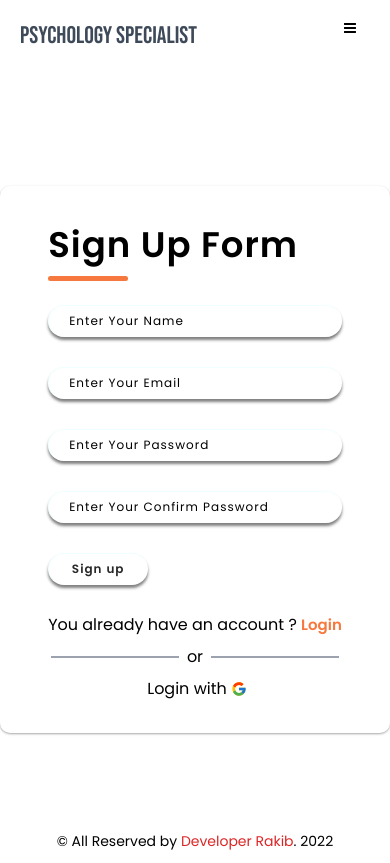
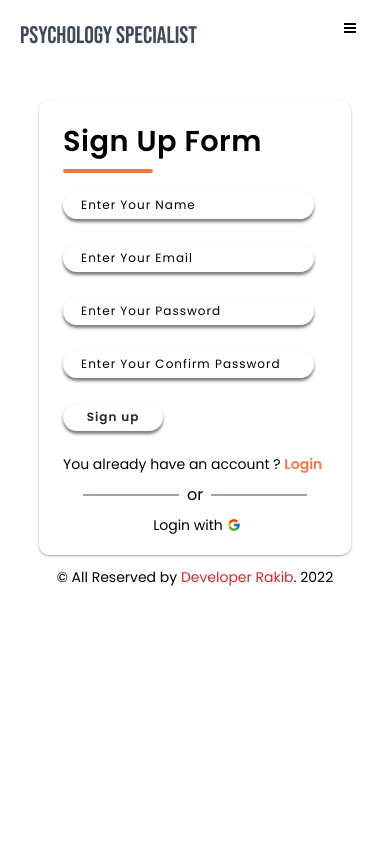
Before and after one commit to Developer-Rakib/Sara-Medical-Hall, a React (Create React App) app: page /signUp in a window 390 px wide. Built offline with nearby package versions, Linux system fonts and the light colour scheme; no server answers.

Commit message:
login and signup page responsive

```diff
--- a/src/pages/Home/Banner/Banner.css
+++ b/src/pages/Home/Banner/Banner.css
@@ -31,7 +31,7 @@
     color: white;
     font-size: 16px;
     padding: 9px 19px;
-    border-radius: 4px 4px 4px 20px;
+    border-radius: 4px 4px 4px 15px;
     font-weight: 500;
     transition: .2s;
     width: 135px;
--- a/src/pages/Home/Services/Services.css
+++ b/src/pages/Home/Services/Services.css
@@ -33,7 +33,7 @@
 }
 
 .services-info p {
-    margin: 10px 0px 20px 0;
+    margin: 10px 0px 0px 0;
 }
 
 .services-info button {
@@ -64,6 +64,20 @@
     color: white;
 }
 
+.price {
+    margin: 5px 0;
+    display: inline-block;
+    font-weight: 700;
+    font-size: 25px;
+    color: rgb(105, 104, 104);
+    /* color: rgb(251, 126, 16); */
+}
+
+.active .price {
+    color: white;
+    /* color: rgb(251, 126, 16); */
+}
+
 @media (max-width: 600px) {
     .services-container {
         width: 80%;
@@ -78,9 +92,10 @@
     }
 
     .services-info p {
-        margin: 7px 0px 15px 0;
+        margin: 7px 0px 0 0;
         font-size: 14px;
     }
+
 
     .services-info button {
         padding: 7px 15px;
--- a/src/pages/Home/Services/Services.js
+++ b/src/pages/Home/Services/Services.js
@@ -13,6 +13,7 @@ const Services = () => {
                 <div className='services-info'>
                     <h5 className="text-xl sm:text-2xl mt-4">Relationship Issues</h5>
                     <p>Sample text. Click to select the text box. Click again or double click to start editing the text.</p>
+                    <span className='price'>$100</span>
                     <button className='flex'><FiShoppingCart className='mr-2'></FiShoppingCart> APPOINMENT</button>
                 </div>
             </div>
@@ -21,6 +22,7 @@ const Services = () => {
                 <div className='services-info'>
                     <h5 className="text-xl sm:text-2xl mt-4">Anxiety Issues</h5>
                     <p>Sample text. Click to select the text box. Click again or double click to start editing the text.</p>
+                    <span className='price'>$150</span>
                     <button className='flex'><FiShoppingCart className='mr-2'></FiShoppingCart> APPOINMENT</button>
                 </div>
             </div>
@@ -29,6 +31,7 @@ const Services = () => {
                 <div className='services-info'>
                     <h5 className="text-xl sm:text-2xl mt-4">Psychologist Issues</h5>
                     <p>Sample text. Click to select the text box. Click again or double click to start editing the text.</p>
+                    <span className='price'>$250</span>
                     <button className='flex'><FiShoppingCart className='mr-2'></FiShoppingCart> APPOINMENT</button>
                 </div>
             </div>
--- a/src/pages/Login/Login.css
+++ b/src/pages/Login/Login.css
@@ -3,7 +3,6 @@ img {
 }
 
 .SignIn-container {
-    height: 97vh;
     display: flex;
     justify-content: center;
     align-items: center;
@@ -92,6 +91,7 @@ img {
     color: white;
 }
 
+.form p {}
 
 .form p a,
 .forgot {
@@ -112,3 +112,48 @@ img {
 }
 
 .direct-login {}
+
+@media (max-width:600px) {
+    .SignIn-container {}
+
+    .SignIn {
+        width: 80%;
+        min-height: 400px;
+    }
+
+    .input-container {
+        margin-bottom: 15px;
+        padding-bottom: 8px;
+    }
+
+    .form {
+        padding: 0 24px;
+    }
+
+    .form h1 {
+        font-size: 1.8rem;
+        letter-spacing: 0.5px;
+        margin-bottom: 28px;
+    }
+
+    .form h1::after {
+        bottom: -10px;
+        height: 4px;
+        width: 90px;
+    }
+
+    .form p {
+        font-size: 14px;
+    }
+
+    .form form input {
+        width: 95%;
+        padding: 4px 17px;
+    }
+
+    .form p a,
+    .forgot {
+        font-size: 14px;
+    }
+
+}
--- a/src/pages/SharedPage/SocialLogin/SocialLogin.js
+++ b/src/pages/SharedPage/SocialLogin/SocialLogin.js
@@ -50,12 +50,12 @@ const SocialLogin = () => {
     return (
         <div>
             <div className='flex justify-center items-center py-2'>
-                <div className='w-32 bg-gray-400' style={{ height: '2px' }}></div>
+                <div className='w-24 sm:w-32 bg-gray-400' style={{ height: '2px' }}></div>
                 <p className='px-2'>or</p>
-                <div className='w-32 bg-gray-400' style={{ height: '2px' }}></div>
+                <div className='w-24 sm:w-32 bg-gray-400' style={{ height: '2px' }}></div>
             </div>
             <div className='flex justify-center'>
-                <button onClick={handleGoogleSignin} className='flex items-center'> <span className="mx-1">Login with</span> <FcGoogle></FcGoogle></button>
+                <button onClick={handleGoogleSignin} className='flex items-center text-sm sm:text-lg'> <span className="mx-1">Login with</span> <FcGoogle></FcGoogle></button>
             </div>
 
         </div>
--- a/src/pages/SignUp/SignUp.js
+++ b/src/pages/SignUp/SignUp.js
@@ -114,7 +114,7 @@ const SignUp = () => {
     }
     return (
         <div className='SignIn-container'>
-            <div className="SignIn pt-8 pb-8">
+            <div className="SignIn py-5 sm:py-8">
                 <div className="box">
                     <div className="form">
                         <h1>Sign Up Form</h1>
```
Also changed, not shown: firebase.json (added), 1 other file (tests, documents, lock files or other folders).
